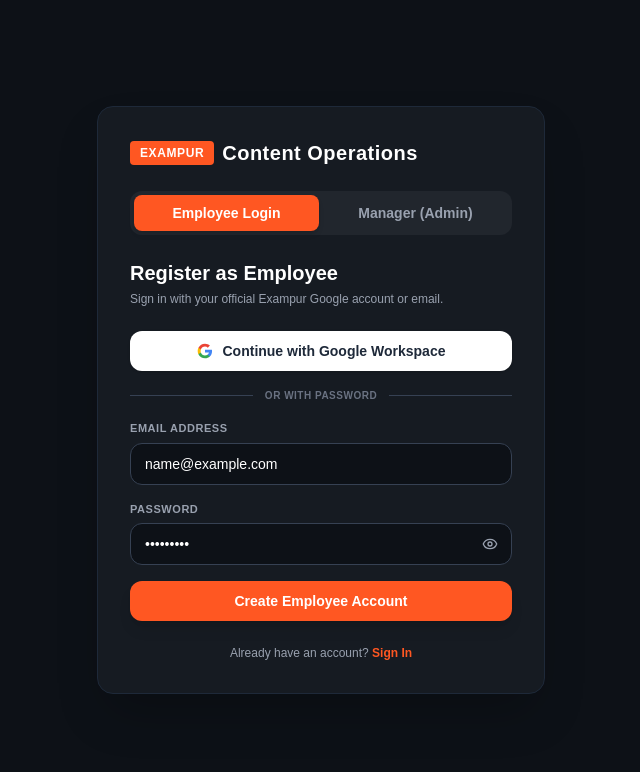
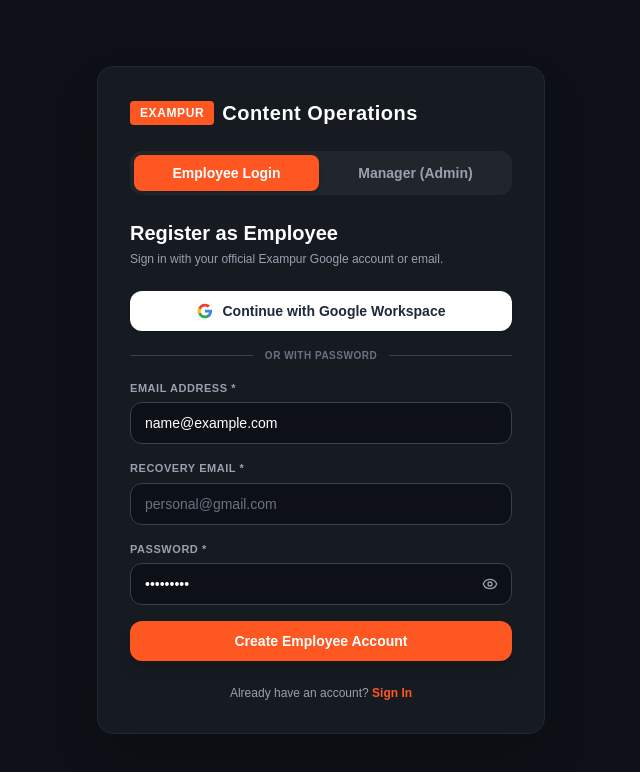
Before and after one commit to AK47amit/exampur-content-tracker1, a Next.js app: page /login in a window 1280 px wide. Both pictures are taken after typing "name@example.com", "Sample123" into the empty fields and a click on the button "Create Account". Shown: the top 772 px of the page, without its empty margins (319-959 px from the left). Built offline with nearby package versions, Linux system fonts and the light colour scheme; no server answers.

Commit message:
Make recovery email mandatory during employee signup

```diff
--- a/app/login/page.tsx
+++ b/app/login/page.tsx
@@ -8,6 +8,7 @@ export default function LoginPage() {
   const [role, setRole] = useState<'employee' | 'manager'>('employee');
   const [isSignUp, setIsSignUp] = useState(false);
   const [email, setEmail] = useState('');
+  const [recoveryEmail, setRecoveryEmail] = useState('');
   const [password, setPassword] = useState('');
   const [showPassword, setShowPassword] = useState(false);
   const [loading, setLoading] = useState(false);
@@ -53,9 +54,20 @@ export default function LoginPage() {
 
     try {
       if (isSignUp) {
+        if (!recoveryEmail.trim()) {
+          setErrorMsg('Recovery email is mandatory for sign up.');
+          setLoading(false);
+          return;
+        }
+
         const { data, error } = await supabase.auth.signUp({
           email: email.trim().toLowerCase(),
           password,
+          options: {
+            data: {
+              recovery_email: recoveryEmail.trim().toLowerCase(),
+            },
+          },
         });
 
         if (error) throw error;
@@ -66,6 +78,7 @@ export default function LoginPage() {
           alert('Account created! Please sign in with your credentials.');
           setIsSignUp(false);
           setPassword('');
+          setRecoveryEmail('');
         }
       } else {
         const { error } = await supabase.auth.signInWithPassword({
@@ -223,7 +236,7 @@ export default function LoginPage() {
             <form onSubmit={handleEmailAuth} className="space-y-4">
               <div>
                 <label className="block text-[11px] font-bold text-gray-400 uppercase tracking-wider mb-1.5">
-                  EMAIL ADDRESS
+                  EMAIL ADDRESS *
                 </label>
                 <input
                   type="email"
@@ -235,10 +248,26 @@ export default function LoginPage() {
                 />
               </div>
 
+              {isSignUp && (
+                <div>
+                  <label className="block text-[11px] font-bold text-gray-400 uppercase tracking-wider mb-1.5">
+                    RECOVERY EMAIL *
+                  </label>
+                  <input
+                    type="email"
+                    value={recoveryEmail}
+                    onChange={(e) => setRecoveryEmail(e.target.value)}
+                    required
+                    placeholder="personal@gmail.com"
+                    className="w-full bg-[#0d1117] border border-gray-700 rounded-xl px-3.5 py-2.5 text-sm text-white placeholder-gray-500 focus:outline-none focus:border-[#ff5722] transition"
+                  />
+                </div>
+              )}
+
               <div>
                 <div className="flex justify-between items-center mb-1.5">
                   <label className="block text-[11px] font-bold text-gray-400 uppercase tracking-wider">
-                    PASSWORD
+                    PASSWORD *
                   </label>
                   {!isSignUp && (
                     <button
```
